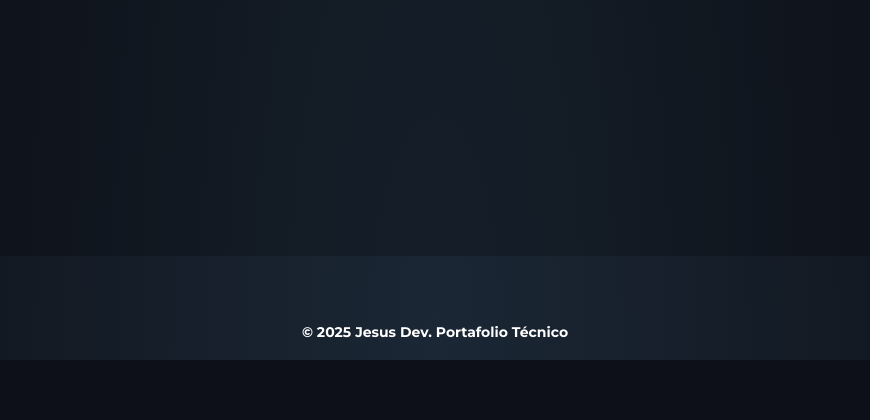
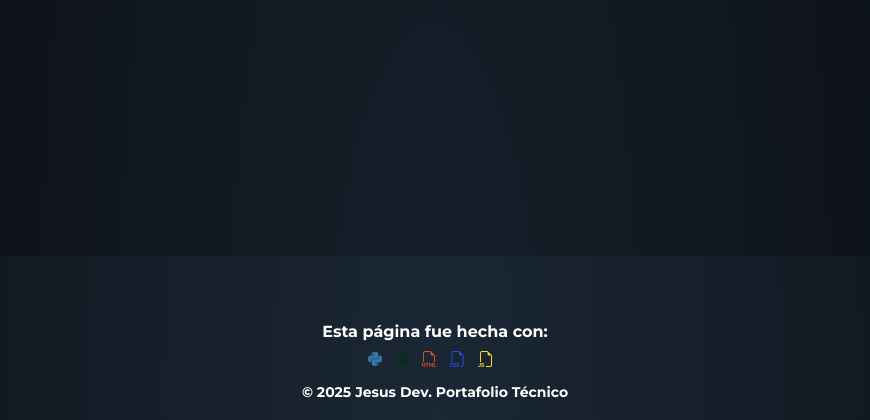
Before and after one commit to CodeByJesus/Portafolio-jesus, a Django app: page /es/ in a window 1280 px wide. Shown: the part 1924-2344 px from the top of the page, without its empty margins (205-1075 px from the left). Before the commit the page ends 2284 px from the top, so only its background shows below. Run offline with Django 4.2, Linux system fonts and the light colour scheme; data that the repository does not hold is empty; some libraries are stand-ins or nearby versions.

Commit message:
Feat: Add 'Made with' section to footer

```diff
--- a/web/templates/base.html
+++ b/web/templates/base.html
@@ -43,6 +43,14 @@
   </main>
 
   <footer class="text-center py-3">
+    <div class="made-with mb-2">
+      <p class="mb-1">{% trans "Esta página fue hecha con:" %}</p>
+      <span class="me-2"><i class="fa-brands fa-python fs-6" style="color: #3776AB;" title="Python"></i></span>
+      <span class="me-2"><i class="fa-brands fa-python fs-6" style="color: #092E20;" title="Django"></i></span>
+      <span class="me-2"><i class="bi bi-filetype-html fs-6" style="color: #e34c26;" title="HTML"></i></span>
+      <span class="me-2"><i class="bi bi-filetype-css fs-6" style="color: #264de4;" title="CSS"></i></span>
+      <span class="me-2"><i class="bi bi-filetype-js fs-6" style="color: #f7df1e;" title="JavaScript"></i></span>
+    </div>
     <small>© 2025 Jesus Dev. {% trans "Portafolio Técnico" %}</small>
   </footer>
 
```
